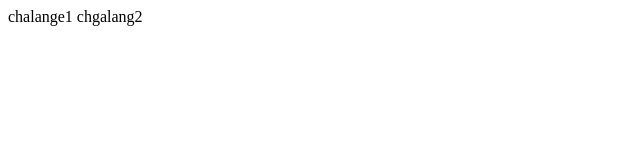
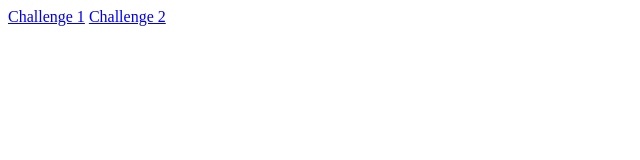
Before and after one commit to ny-tim-c/modul-239, a plain HTML site: page index.html in a window 1280 px wide. Shown: the whole page, without its empty margins (0-640 px from the left). Drawn offline with Linux system fonts and the light colour scheme.

Commit message:
idex html finished

```diff
--- a/index.html
+++ b/index.html
@@ -6,7 +6,7 @@
     <title>Document</title>
   </head>
   <body>
-    <link rel="stylesheet" href="/callenge1/index.html" >chalange1</link>
-    <link rel="stylesheet" href="/callenge2/callenge2.html" >chgalang2</link>
+    <a href="/callenge1/index.html">Challenge 1</a>
+    <a href="/callenge2/callenge2.html">Challenge 2</a>
   </body>
 </html>
```
